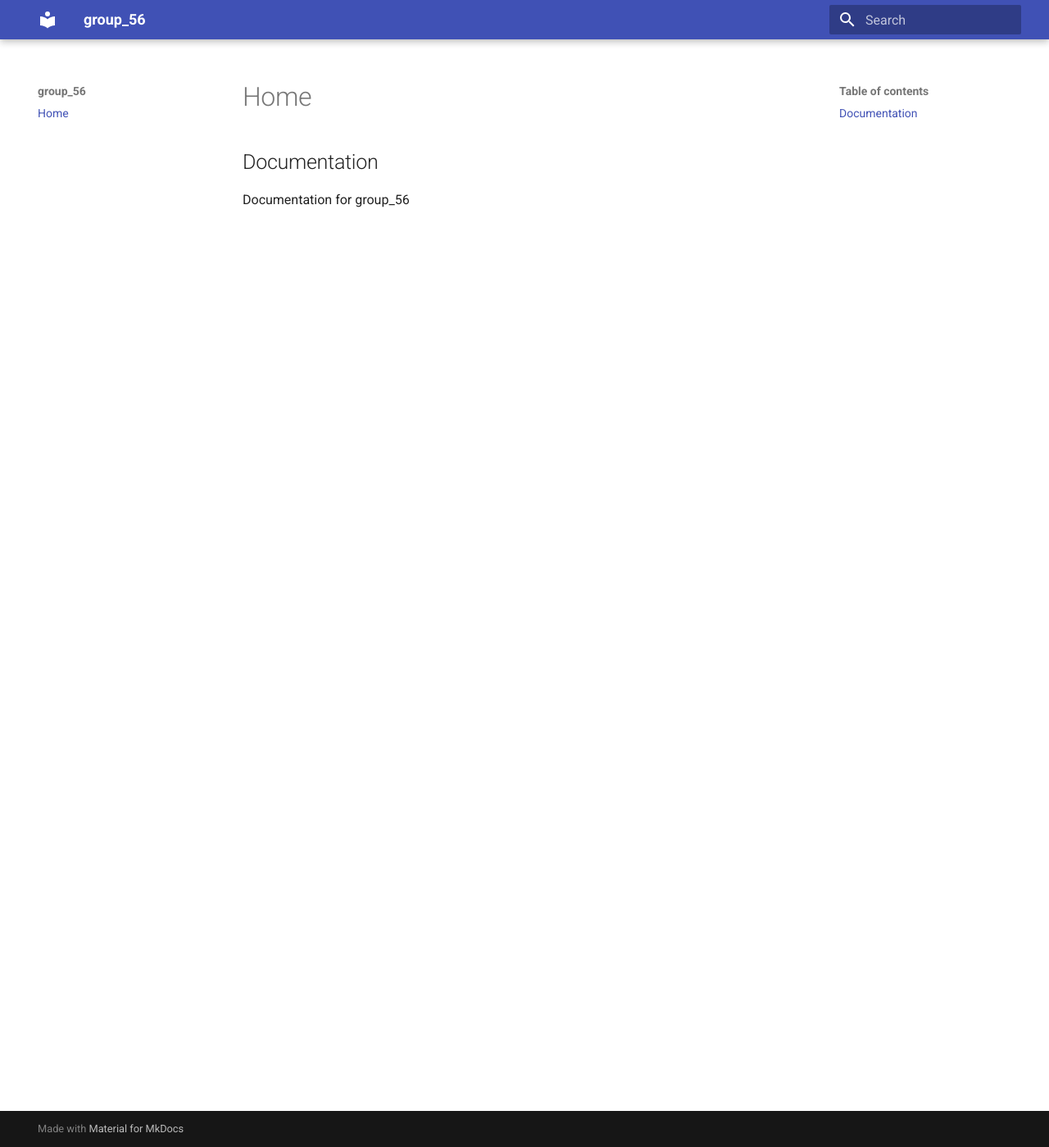
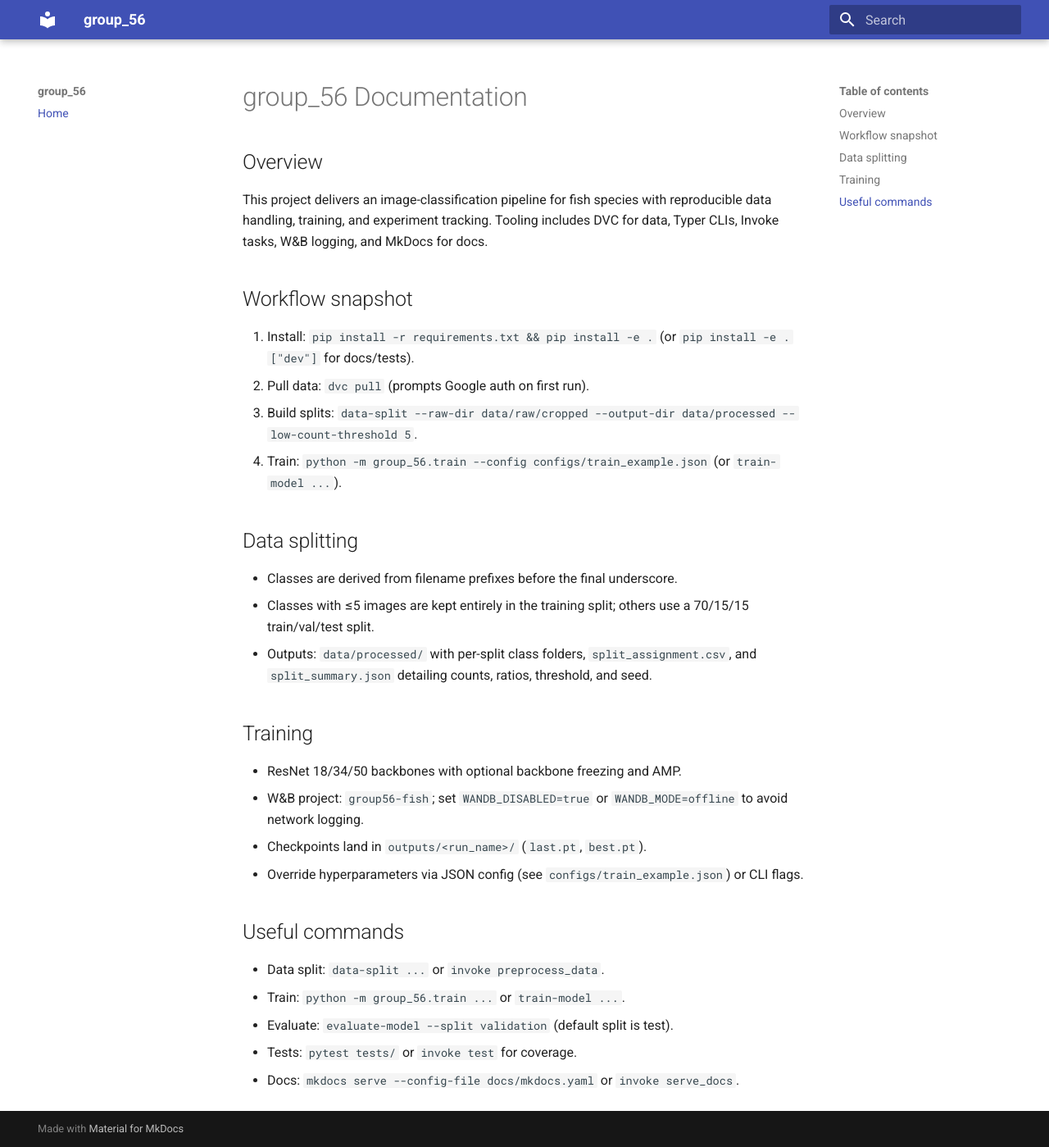
Before and after one commit to FergadakisN/group56, an MkDocs documentation site: the page built from docs/source/index.md, in a window 1280 px wide and 1399 px high. Shown: the whole window at 82% size. Built offline with MkDocs 1.6.1 and Material for MkDocs 9.7.7, drawn with Linux system fonts in a browser that asks for light colours.

Commit message:
updated documentation

```diff
--- a/docs/source/index.md
+++ b/docs/source/index.md
@@ -1,3 +1,35 @@
-## Documentation
+# group_56 Documentation
 
-Documentation for group_56
+## Overview
+
+This project delivers an image-classification pipeline for fish species with reproducible data handling, training, and
+experiment tracking. Tooling includes DVC for data, Typer CLIs, Invoke tasks, W&B logging, and MkDocs for docs.
+
+## Workflow snapshot
+
+1. Install: `pip install -r requirements.txt && pip install -e .` (or `pip install -e .["dev"]` for docs/tests).
+2. Pull data: `dvc pull` (prompts Google auth on first run).
+3. Build splits: `data-split --raw-dir data/raw/cropped --output-dir data/processed --low-count-threshold 5`.
+4. Train: `python -m group_56.train --config configs/train_example.json` (or `train-model ...`).
+
+## Data splitting
+
+- Classes are derived from filename prefixes before the final underscore.
+- Classes with ≤5 images are kept entirely in the training split; others use a 70/15/15 train/val/test split.
+- Outputs: `data/processed/` with per-split class folders, `split_assignment.csv`, and `split_summary.json` detailing
+  counts, ratios, threshold, and seed.
+
+## Training
+
+- ResNet 18/34/50 backbones with optional backbone freezing and AMP.
+- W&B project: `group56-fish`; set `WANDB_DISABLED=true` or `WANDB_MODE=offline` to avoid network logging.
+- Checkpoints land in `outputs/<run_name>/` (`last.pt`, `best.pt`).
+- Override hyperparameters via JSON config (see `configs/train_example.json`) or CLI flags.
+
+## Useful commands
+
+- Data split: `data-split ...` or `invoke preprocess_data`.
+- Train: `python -m group_56.train ...` or `train-model ...`.
+- Evaluate: `evaluate-model --split validation` (default split is test).
+- Tests: `pytest tests/` or `invoke test` for coverage.
+- Docs: `mkdocs serve --config-file docs/mkdocs.yaml` or `invoke serve_docs`.
```
Also changed, not shown: docs/README.md (+11 -7 lines), INSTRUCTIONS.md (line endings or trailing spaces).
